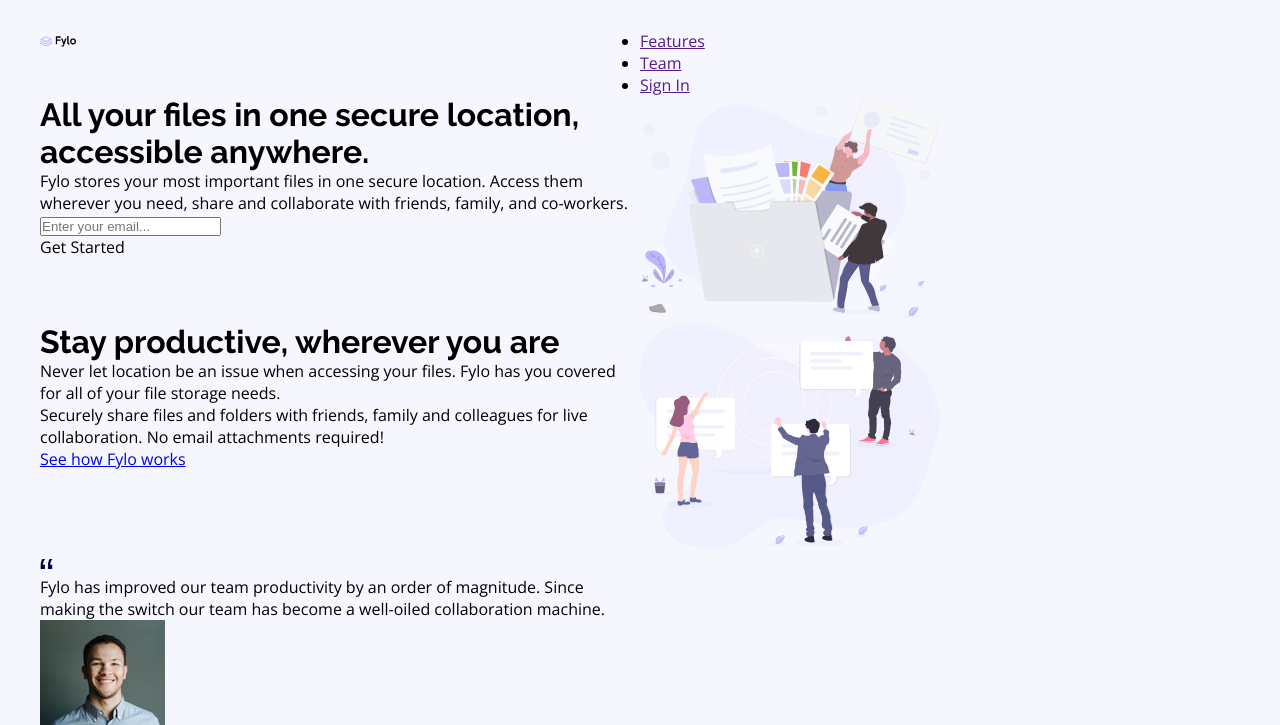
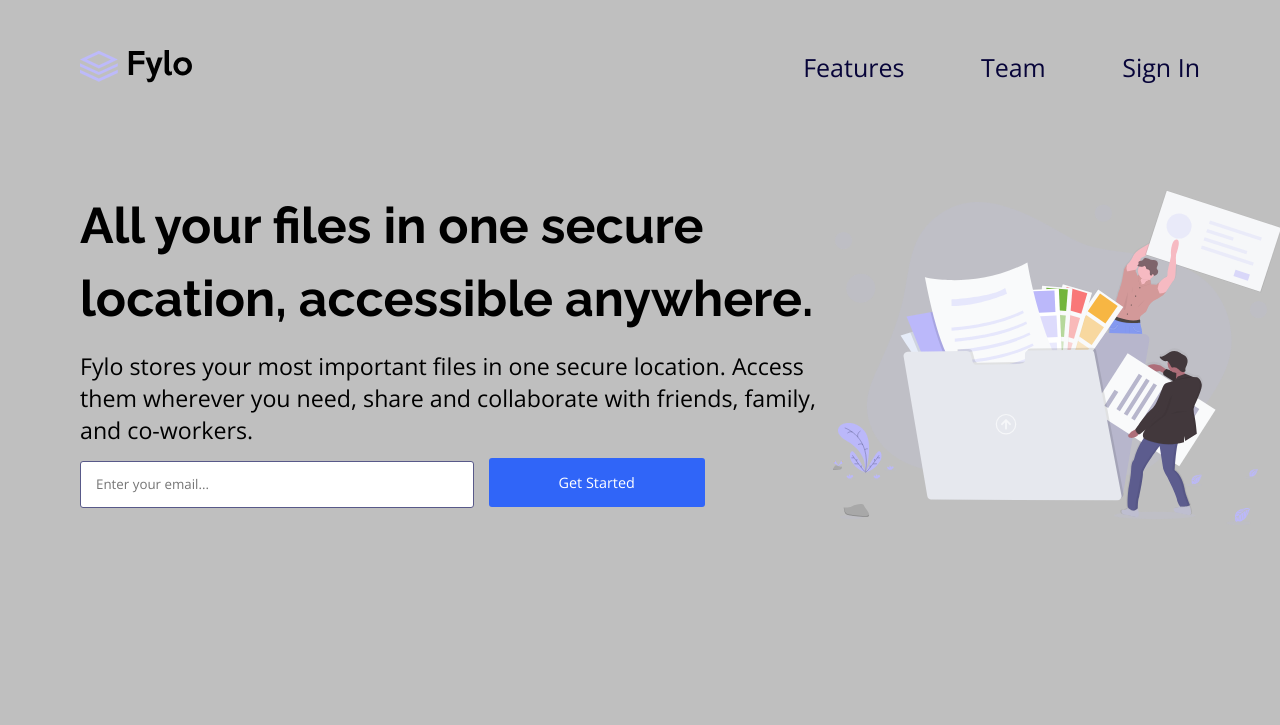
Before and after one commit to PrynsTag/fylo-landing-page-with-two-column-layout, a plain HTML site: page index.html in a window 1280 px wide. Shown: the top 725 px of the page. Drawn offline with nearby package versions, Linux system fonts and the light colour scheme.

Commit message:
2nd commit - fixing layout

```diff
--- a/css/style.css
+++ b/css/style.css
@@ -31,8 +31,13 @@
 body {
 	font-family: 'Open Sans', sans-serif;
 	font-weight: 400;
-	background-color: var(--Light-Grayish-Blue);
-	padding: 30px 40px;
+	font-size: 25px;
+	background-color: var(--Light-Gray);
+	padding: 50px 80px 0;
+}
+
+a {
+	text-decoration: none;
 }
 /* ----------------------------------------------------------- */
 /* --------------------------- CSS GRID -----------------------*/
@@ -50,7 +55,7 @@
 	grid-template-areas:
 		'content image'
 		'content image'
-		'card .'
+		'card .';
 }
 
 footer#wrapper {
@@ -59,14 +64,127 @@
 		'link-1 link-2'
 }
 
+/* ----------------------------------------------------------- */
+/* -------------------------- NAVIGATION ----------------------*/
+/* ----------------------------------------------------------- */
+
+.navigation {
+	margin-bottom: 100px;
+}
+
+.nav-brand img {
+	width: 20%;
+}
+
+.navigation-links {
+	justify-self: end;
+}
+
+.navigation-links li {
+	grid-area: links;
+	list-style-type: none;
+	display: inline-block;
+	margin-left: 70px;
+}
+
+.navigation-links li a {
+	color: var(--Very-Dark-Blue);
+	border-bottom: 2px solid transparent;
+	transition: all 0.2s ease-in-out;
+}
+
+.navigation-links li a:hover,
+.navigation-links li a:active {
+	border-bottom: 2px solid var(--Desaturated-Blue);
+	color: var(--Desaturated-Blue);
+}
+
+/* ----------------------------------------------------------- */
+/* ------------------------- HERO-CONTENT ---------------------*/
+/* ----------------------------------------------------------- */
+
+main#wrapper {
+	margin: 30px 0 100px;
+}
+
+.hero-content {
+	align-self: center;
+	margin-bottom: 70px;
+}
+
+.hero-heading {
+	width: 800px;
+	line-height: 145%;
+}
+
+.hero-info {
+	margin: 15px 0;
+	width: 760px;
+	font-size: 1.45rem;
+}
+
+.main-form input[type=email] {
+	padding: 15px 200px 15px 15px;
+	border-radius: 3px;
+	border: 1px solid var(--Desaturated-Blue);
+	margin-right: 8px;
+}
+
+::placeholder {
+	font-family: 'Open Sans', sans-serif;
+}
+
+.main-form {
+	grid-row: 4;
+	grid-column: 2;
+}
+
+.btn {
+	background-color: var(--Bright-Blue);
+	padding: 15px 70px;
+	display: inline;
+	vertical-align: middle;
+	border-radius: 3px;
+	color: white;
+	font-size: 0.9rem;
+	transition: all 0.3s ease;
+}
+
+.btn:hover {
+	background-color: #517df9;
+}
+
+.hero-img-1 {
+	text-align: end;
+	margin-left: -100px;
+}
+
+.hero-img-1 img{
+	width: 90%;
+}
+
+.hero-bottom {
+	margin-top: 200px;
+	background: url(../images/bg-curve-desktop.svg);
+	background-repeat: no-repeat;
+}
+
+/* ----------------------------------------------------------- */
+/* ---------------------------- FOOTER ------------------------*/
+/* ----------------------------------------------------------- */
+
 .footer-top {
 	grid-row: 4;
 	grid-column: 1;
 }
 
-.main-form {
-	grid-row: 4;
-	grid-column: 2;
+.hero-img-2 {
+	text-align: end;
+	margin-top: 200px;
+}
+.hero-img-2 img {
+	width: 90%;
+	margin-left: -100px;
 }
 
 .span-1-of-2 {
@@ -79,29 +197,6 @@
 	grid-column: 2;
 }
 
-/* ----------------------------------------------------------- */
-/* -------------------------- NAVIGATION ----------------------*/
-/* ----------------------------------------------------------- */
-
-.nav-brand img {
-	width: 6%;
-}
-
-/* ----------------------------------------------------------- */
-/* ------------------------- HERO-CONTENT ---------------------*/
-/* ----------------------------------------------------------- */
-
-.hero-img img {
-	width: 50%;
-}
-
-.footer-bottom {
-	display: inline;
-	grid-template-columns: 1fr;
-}
-/* ----------------------------------------------------------- */
-/* ---------------------------- FOOTER ------------------------*/
-/* ----------------------------------------------------------- */
 .attribution {
 	font-size: 11px;
 	text-align: center;
--- a/index.html
+++ b/index.html
@@ -19,12 +19,14 @@
 </head>
 <body>
 
-  <header id="wrapper">
+  <header id="wrapper" class="navigation">
     <div class="nav-brand">
+      <a href="#">
         <img src="./images/logo.svg" alt="logo">
+      </a>
     </div>
 
-    <ul>
+    <ul class="navigation-links">
       <li><a href="">Features</a></li>
       <li><a href="">Team</a></li>
       <li><a href="">Sign In</a></li>
@@ -33,24 +35,28 @@
 
   <main id="wrapper">
     <div class="hero-content">
-      <h1>All your files in one secure location, accessible anywhere.</h1>
-      <p>Fylo stores your most important files in one secure location.
+      <h1 class="hero-heading">All your files in one secure location, accessible anywhere.</h1>
+      <p class="hero-info">
+        Fylo stores your most important files in one secure location.
         Access them wherever you need, share and collaborate with friends,
         family, and co-workers.
       </p>
 
-      <form action="POST">
+      <form class="main-form" action="POST">
         <label for="email" aria-placeholder="Enter your email...">
         <input type="email" id="email" placeholder="Enter your email...">
         </label>
+        <a href="#">
           <div class="btn">Get Started</div>
+        </a>
       </form>
     </div>
-    <div class="hero-img">
+
+    <div class="hero-img-1">
       <img src="./images/illustration-1.svg" alt="illustration-1">
     </div>
 
-    <div class="hero-bottom">
+    <section class="hero-bottom">
       <h1>Stay productive, wherever you are</h1>
       <p>
         Never let location be an issue when accessing your files. Fylo has you
@@ -62,11 +68,6 @@
       </p>
 
       <div class="see-how"><a href="#">See how Fylo works</a></div>
-    </div>
-
-    <div class="hero-img">
-      <img src="./images/illustration-2.svg" alt="illustration-2">
-    </div>
 
       <div class="testimonial-card">
         <img src="./images/icon-quotes.svg" alt="icon-quotes">
@@ -79,6 +80,11 @@
             Founder & CEO, Huddle
           </cite>
         </blockquote>
+      </div>
+    </section>
+
+    <div class="hero-img-2">
+      <img src="./images/illustration-2.svg" alt="illustration-2">
     </div>
 
     <div class="footer-top">
```
Lines whose indentation alone changed are shown as unchanged.
